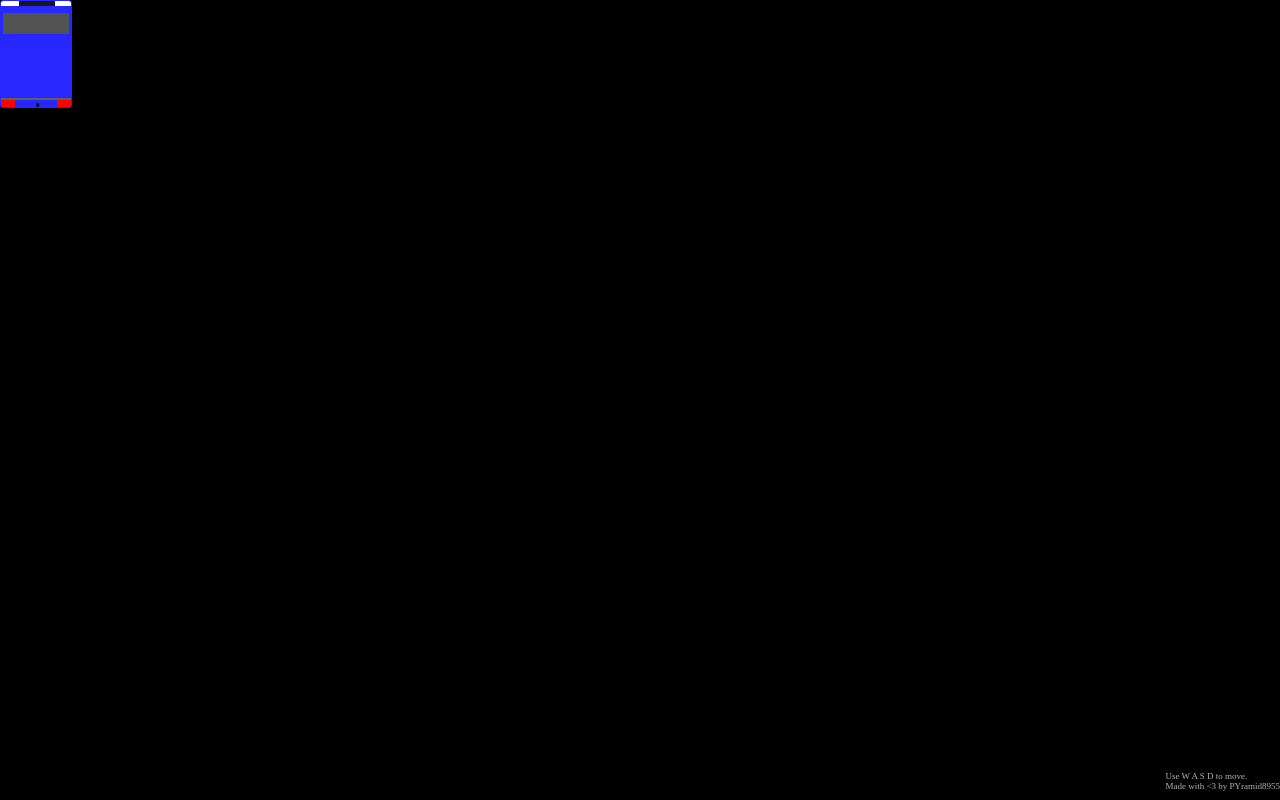
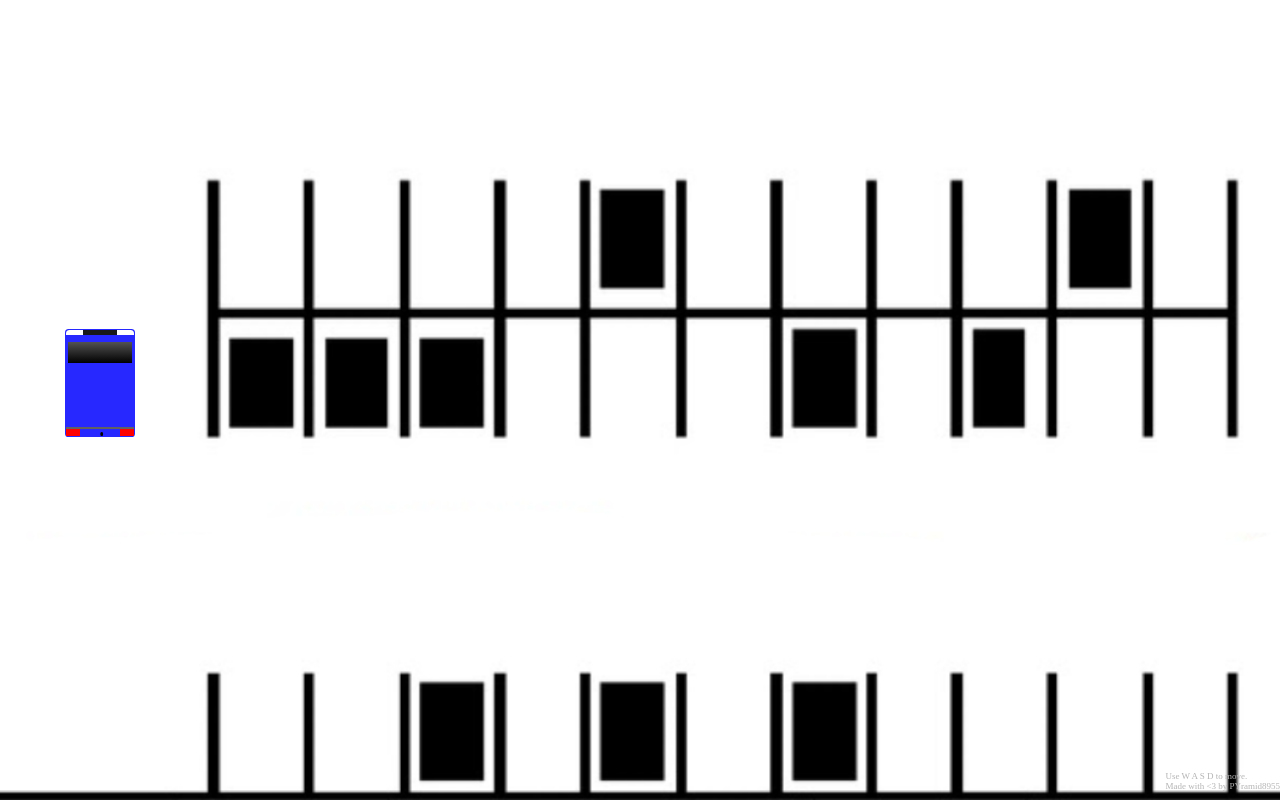
Before and after one commit to PYramid8955/CarGame, a plain HTML site: page index.html in a window 1280 px wide. Drawn offline with Linux system fonts and the light colour scheme.

Commit message:
Make car more realistic
- Changed the center of the rotation
- Changed the speed of the rotation and moving, because I added a background with a parking slot where you can try to park and/or revert the car...
- Other minor changes

```diff
--- a/index.html
+++ b/index.html
@@ -8,8 +8,10 @@
     <script src="script.js" defer></script>
 </head>
 <body>
+	<img src="image.png"/>
     <p style="position: absolute; right: 0; bottom: 0; color: rgb(180, 180, 180); font-size: .5rem;">Use W A S D to move.<br/>Made with <3 by PYramid8955</p>
     <div id="car">
+	    <div>
         <span id="lights"><span id="vent"></span></span>
         <span id="window"></span>
         <span id="backlights">
@@ -17,6 +19,7 @@
             <div></div>
             <span style="float:right"></span>
         </span>
+        </div>
     </div>
 </body>
 </html>
--- a/script.js
+++ b/script.js
@@ -12,34 +12,34 @@ function moveCar() {
     let moveY = 0;
 
     if (keysPressed['w']) {
-        moveX += Math.sin(angle * (Math.PI / 180)) * 20;
-        moveY -= Math.cos(angle * (Math.PI / 180)) * 20;
+        moveX += Math.sin(angle * (Math.PI / 180)) * 3;
+        moveY -= Math.cos(angle * (Math.PI / 180)) * 3;
         isMovingBackward = false; // Moving forward
     }
 
     if (keysPressed['s']) {
-        moveX -= Math.sin(angle * (Math.PI / 180)) * 20;
-        moveY += Math.cos(angle * (Math.PI / 180)) * 20;
+        moveX -= Math.sin(angle * (Math.PI / 180)) * 3;
+        moveY += Math.cos(angle * (Math.PI / 180)) * 3;
         isMovingBackward = true; // Moving backward
 
         // Rotate the opposite way when moving backward ('s')
         if (keysPressed['a']) {
-            angle += 10;
+            angle += 2;
         }
 
         if (keysPressed['d']) {
-            angle -= 10;
+            angle -= 2;
         }
     }
 
     // Rotation logic for 'w' movement remains the same
     if (keysPressed['w'] && !keysPressed['s']) {
         if (keysPressed['a']) {
-            angle -= 10;
+            angle -= 2;
         }
 
         if (keysPressed['d']) {
-            angle += 10;
+            angle += 2;
         }
     }
 
@@ -57,7 +57,7 @@ document.addEventListener('keydown', (event) => {
     if (['a', 's', 'd', 'w'].includes(event.key)) {
         keysPressed[event.key] = true;
         if (!movementInterval) {
-            movementInterval = setInterval(moveCar, 100); // Call moveCar() every 100 milliseconds
+            movementInterval = setInterval(moveCar, 20); // Call moveCar() every 100 milliseconds
         }
     }
 });
--- a/style.css
+++ b/style.css
@@ -14,27 +14,41 @@ body {
 }
 #car {
     width: 4rem;
-    height: 6rem;
-    background-color: rgb(39, 39, 255);
+    height: 2rem;
     position: absolute;
     border: 1px solid transparent;
     border-radius: 0.2rem;
-    overflow: hidden;
+    top: 50%;
+    left: 5%;
+}
+#car>div {
+	width: 100%;
+	height: 6rem;
+	border: 1px solid transparent;
+    border-radius: 0.2rem;
+    position: relative;
+    top: -4rem;
+    left: 0;
+    background-color: rgb(39, 39, 255);
 }
 #lights {
     height: 5%;
     background-color: white;
-    padding: 0 1rem;
+    padding: 0 calc(1rem - 2px);
     display: block;
+    border: 1px solid transparent;
+    border-radius: .2rem .2rem 0 0;
 }
 #vent {
-    width: 2rem;
-    height: 100%;
+    width: calc(2rem - 2px);
+    height: calc(100% + 2px);
     background-color: rgb(24, 24, 24);
+    position: relative;
     display: block;
+    top: -1px;
 }
 #window {
-    background-color: rgb(82, 82, 82);
+    background: linear-gradient(180deg, rgb(82, 82, 82), black);
     margin: 10% 3%;
     height: 20%;
     width: 94%;
@@ -65,3 +79,8 @@ body {
     transform: translateX(-50%);
     margin: 0 .1rem;
 }
+
+img {
+	width: 120%;
+	height: 100%;
+}
```
Also changed, not shown: image.png (added).
